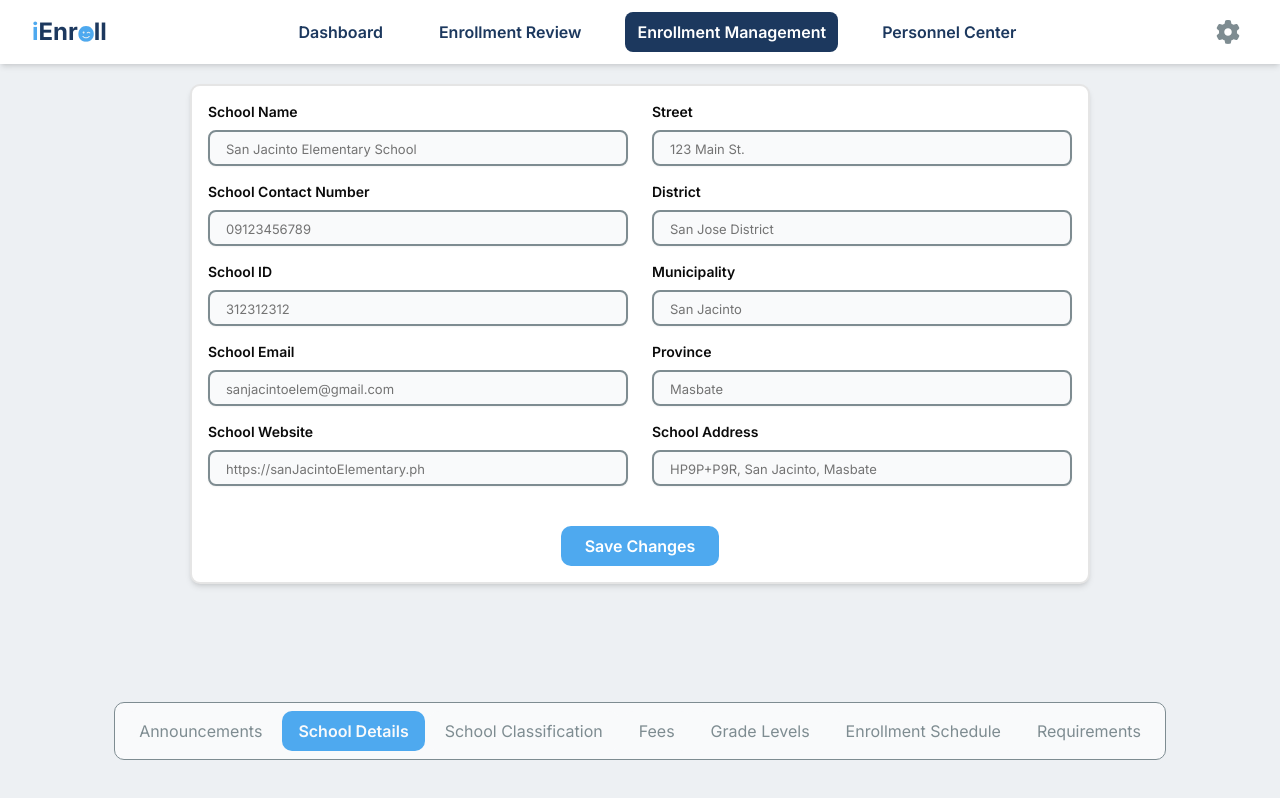
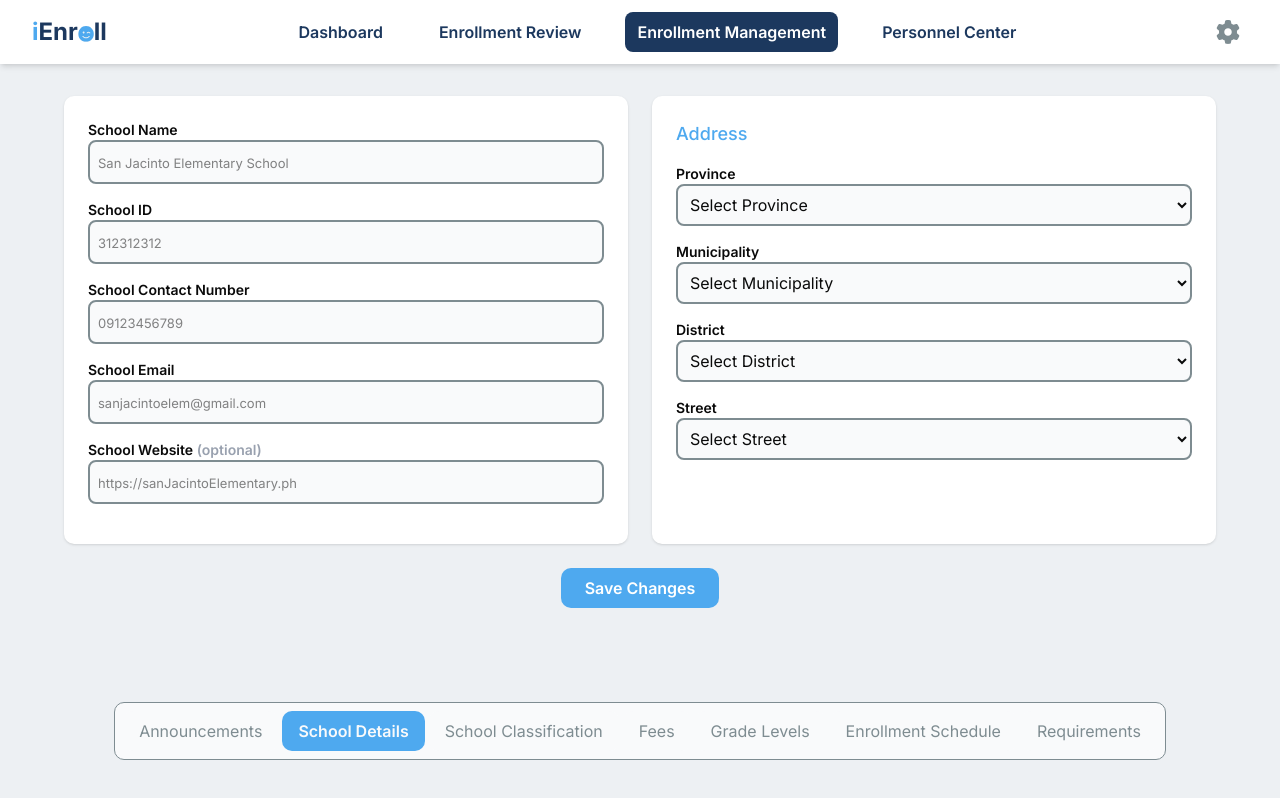
Before and after one commit to marcusAlmo/iEnroll, a React (Vite) app in the folder client/: page /admin/enrollment-management in a window 1280 px wide. Both pictures are taken after a click on the button "School Details". Built offline with nearby package versions, Linux system fonts and the light colour scheme.

Commit message:
refactor:

```diff
--- a/client/src/app/admin/pages/enrollment-management/school-details/schooldetails.tsx
+++ b/client/src/app/admin/pages/enrollment-management/school-details/schooldetails.tsx
@@ -1,9 +1,9 @@
 import React from 'react';
-import { useForm } from 'react-hook-form';
+import { useForm, Controller } from 'react-hook-form';
 import { z } from 'zod';
 import { zodResolver } from '@hookform/resolvers/zod';
 import { Form } from "@/components/ui/form";
-import CustomInput from '@/components/CustomInput';
+import ImportedCustomInput from '@/components/CustomInput';
 
 // Schema
 const schoolDetailsSchema = z.object({
@@ -13,13 +13,116 @@ const schoolDetailsSchema = z.object({
   district: z.string().max(100, { message: "District must not exceed 100 characters." }),
   municipality: z.string().max(100, { message: "Municipality must not exceed 100 characters." }),
   province: z.string().max(100, { message: "Province must not exceed 100 characters." }),
-  address: z.string().max(200, { message: "Address must not exceed 200 characters." }),
   contactNumber: z.string().max(20, { message: "Contact number must not exceed 20 characters." }),
   email: z.string().email({ message: "Invalid email format." }),
   website: z.string().url({ message: "Must be a valid URL." }).optional(),
 });
 
 type SchoolFormData = z.infer<typeof schoolDetailsSchema>;
+
+// Fixed CustomInput Component
+const CustomInput = ({
+  control,
+  name,
+  label,
+  placeholder,
+  inputStyle,
+  labelStyle,
+  optional = false
+}: {
+  control: any;
+  name: string;
+  label: string;
+  placeholder: string;
+  inputStyle?: string;
+  labelStyle?: string;
+  optional?: boolean;
+}) => (
+  <Controller
+    control={control}
+    name={name}
+    render={({ field, fieldState: { error } }) => (
+      <div className="mb-4">
+        <label className={labelStyle || "block text-sm font-medium mb-2"}>
+          {label} {optional && <span className="text-gray-400 text-sm">(optional)</span>}
+        </label>
+        <input
+          {...field}
+          placeholder={placeholder}
+          className={inputStyle || "w-full p-3 rounded-md border border-gray-200 bg-gray-50"}
+          type={name === "email" ? "email" : "text"}
+        />
+        {error && <p className="text-red-500 text-xs mt-1">{error.message}</p>}
+      </div>
+    )}
+  />
+);
+
+// Fixed CustomSelect Component
+const CustomSelect = ({
+  control,
+  name,
+  label,
+  options,
+  selectStyle,
+  labelStyle
+}: {
+  control: any;
+  name: string;
+  label: string;
+  options: { [key: string]: string | number }[];
+  selectStyle?: string;
+  labelStyle?: string;
+}) => (
+  <Controller
+    control={control}
+    name={name}
+    render={({ field, fieldState: { error } }) => (
+      <div className="mb-4">
+        <label className={labelStyle || "block text-sm font-medium mb-2"}>{label}</label>
+        <select
+          {...field}
+          className={selectStyle || "w-full p-3 rounded-md border border-gray-200 bg-gray-50 appearance-none"}
+        >
+          <option value="">Select {label}</option>
+          {options.map((option) => (
+            <option
+              key={option[`${name}Id`]}
+              value={option[name]}
+            >
+              {option[name]}
+            </option>
+          ))}
+        </select>
+        {error && <p className="text-red-500 text-xs mt-1">{error.message}</p>}
+      </div>
+    )}
+  />
+);
+
+// Mock data
+const provinces = [
+  { provinceId: 1, province: 'Masbate' },
+  { provinceId: 2, province: 'Cebu' },
+];
+
+const municipalities = [
+  { municipalityId: 1, municipality: 'San Jacinto' },
+  { municipalityId: 2, municipality: 'Cebu City' },
+  { municipalityId: 3, municipality: 'San Jose' },
+];
+
+const districts = [
+  { districtId: 1, district: 'San Jose District' },
+  { districtId: 2, district: 'North District' },
+  { districtId: 3, district: 'San Jacinto' },
+];
+
+const streets = [
+  { streetId: 1, street: '123 Main Street' },
+  { streetId: 2, street: 'Oak Street' },
+  { streetId: 3, street: 'Masbate' },
+];
 
 export default function SchoolDetails() {
   const form = useForm<SchoolFormData>({
@@ -31,7 +134,6 @@ export default function SchoolDetails() {
       district: '',
       municipality: '',
       province: '',
-      address: '',
       contactNumber: '',
       email: '',
       website: '',
@@ -39,118 +141,122 @@ export default function SchoolDetails() {
   });
 
   const onSubmit = (data: SchoolFormData) => {
-    const fullAddress = `${data.street}, ${data.district}, ${data.municipality}, ${data.province}`;
-
-    // update the address field with the generated address
-    form.setValue("address", fullAddress);
-
-    console.log('Full Address:', fullAddress);
-    console.log('School Details Submitted:', { ...data, address: fullAddress });
+    console.log('School Details Submitted:', data);
   };
 
   return (
-    <div className="bg-white shadow-md rounded-lg p-4 border-2 my-5 max-w-[900px] max-h-[100x]w-full mx-auto">
+    <div className="bg-container-1 py-8 px-4">
+      <div className="w-full max-w-6xl mx-auto">
         <Form {...form}>
-        <form onSubmit={form.handleSubmit(onSubmit)} className="grid grid-cols-2 gap-6">
-          {/* Column 1 */}
-          <div className="flex flex-col gap-4">
+          <form onSubmit={form.handleSubmit(onSubmit)} >
+            <div className="grid grid-cols-1 md:grid-cols-2 gap-6 ">
+              {/* Left card */}
+              <div className="bg-white shadow-sm rounded-lg p-6">
+                <div className="space-y-4">
                   <CustomInput
                     control={form.control}
                     name="name"
                     label="School Name"
                     placeholder="San Jacinto Elementary School"
-              inputStyle="w-full p-4 rounded-md border-2 border-text-2 bg-background focus:outline-none focus:ring-2 focus:ring-blue-300 placeholder:text-[13px]"
+                    inputStyle="w-full p-2 rounded-md border-2 border-text-2 bg-background focus:outline-none focus:ring-2 focus:ring-blue-300 placeholder:text-[13px]"
                     labelStyle="block text-sm font-semibold"
                   />
+
+                  <CustomInput
+                    control={form.control}
+                    name="id"
+                    label="School ID"
+                    placeholder="312312312"
+                    inputStyle="w-full p-2 rounded-md border-2 border-text-2 bg-background focus:outline-none focus:ring-2 focus:ring-blue-300 placeholder:text-[13px]"
+                    labelStyle="block text-sm font-semibold"
+                  />
+
                   <CustomInput
                     control={form.control}
                     name="contactNumber"
                     label="School Contact Number"
                     placeholder="09123456789"
-              inputStyle="w-full p-4 rounded-md border-2 border-text-2 bg-background focus:outline-none focus:ring-2 focus:ring-blue-300 placeholder:text-[13px]"
+                    inputStyle="w-full p-2 rounded-md border-2 border-text-2 bg-background focus:outline-none focus:ring-2 focus:ring-blue-300 placeholder:text-[13px]"
                     labelStyle="block text-sm font-semibold"
                   />
-            <CustomInput
-              control={form.control}
-              name="id"
-              label="School ID"
-              placeholder="312312312"
-              inputStyle="w-full p-4 rounded-md border-2 border-text-2 bg-background focus:outline-none focus:ring-2 focus:ring-blue-300 placeholder:text-[13px]"
-              labelStyle="block text-sm font-semibold"
-            />
+
                   <CustomInput
                     control={form.control}
                     name="email"
                     label="School Email"
                     placeholder="sanjacintoelem@gmail.com"
-              inputStyle="w-full p-4 rounded-md border-2 border-text-2 bg-background focus:outline-none focus:ring-2 focus:ring-blue-300 placeholder:text-[13px]"
+                    inputStyle="w-full p-2 rounded-md border-2 border-text-2 bg-background focus:outline-none focus:ring-2 focus:ring-blue-300 placeholder:text-[13px]"
                     labelStyle="block text-sm font-semibold"
                   />
+
                   <CustomInput
                     control={form.control}
                     name="website"
                     label="School Website"
                     placeholder="https://sanJacintoElementary.ph"
-              inputStyle="w-full p-4 rounded-md border-2 border-text-2 bg-background focus:outline-none focus:ring-2 focus:ring-blue-300 placeholder:text-[13px]"
+                    inputStyle="w-full p-2 rounded-md border-2 border-text-2 bg-background focus:outline-none focus:ring-2 focus:ring-blue-300 placeholder:text-[13px]"
+                    labelStyle="block text-sm font-semibold"
+                    optional={true}
+                  />
+                </div>
+              </div>
+
+              {/* Right card */}
+              <div className="bg-white shadow-sm rounded-lg p-6">
+                <h2 className="text-lg font-medium text-accent mb-4">Address</h2>
+                <div className="space-y-4">
+                  <CustomSelect
+                    control={form.control}
+                    name="province"
+                    label="Province"
+                    options={provinces}
+                    selectStyle="w-full p-2 rounded-md border-2 border-text-2 bg-background focus:outline-none focus:ring-2 focus:ring-blue-300 placeholder:text-[13px]"
+                    labelStyle="block text-sm font-semibold"
+                  />
+
+                  <CustomSelect
+                    control={form.control}
+                    name="municipality"
+                    label="Municipality"
+                    options={municipalities}
+                    selectStyle="w-full p-2 rounded-md border-2 border-text-2 bg-background focus:outline-none focus:ring-2 focus:ring-blue-300 placeholder:text-[13px]"
+                    labelStyle="block text-sm font-semibold"
+                  />
+
+                  <CustomSelect
+                    control={form.control}
+                    name="district"
+                    label="District"
+                    options={districts}
+                    selectStyle="w-full p-2 rounded-md border-2 border-text-2 bg-background focus:outline-none focus:ring-2 focus:ring-blue-300 placeholder:text-[13px]"
+                    labelStyle="block text-sm font-semibold"
+                  />
+
+                  <CustomSelect
+                    control={form.control}
+                    name="street"
+                    label="Street"
+                    options={streets}
+                    selectStyle="w-full p-2 rounded-md border-2 border-text-2 bg-background focus:outline-none focus:ring-2 focus:ring-blue-300 placeholder:text-[13px]"
                     labelStyle="block text-sm font-semibold"
                   />
                 </div>
-
-          {/* Column 2 */}
-          <div className="flex flex-col gap-4">
-            <CustomInput
-              control={form.control}
-              name="street"
-              label="Street"
-              placeholder="123 Main St."
-              inputStyle="w-full p-4 rounded-md border-2 border-text-2 bg-background focus:outline-none focus:ring-2 focus:ring-blue-300 placeholder:text-[13px]"
-              labelStyle="block text-sm font-semibold"
-            />
-            <CustomInput
-              control={form.control}
-              name="district"
-              label="District"
-              placeholder="San Jose District"
-              inputStyle="w-full p-4 rounded-md border-2 border-text-2 bg-background focus:outline-none focus:ring-2 focus:ring-blue-300 placeholder:text-[13px]"
-              labelStyle="block text-sm font-semibold"
-            />
-            <CustomInput
-              control={form.control}
-              name="municipality"
-              label="Municipality"
-              placeholder="San Jacinto"
-              inputStyle="w-full p-4 rounded-md border-2 border-text-2 bg-background focus:outline-none focus:ring-2 focus:ring-blue-300 placeholder:text-[13px]"
-              labelStyle="block text-sm font-semibold"
-            />
-            <CustomInput
-              control={form.control}
-              name="province"
-              label="Province"
-              placeholder="Masbate"
-              inputStyle="w-full p-4 rounded-md border-2 border-text-2 bg-background focus:outline-none focus:ring-2 focus:ring-blue-300 placeholder:text-[13px]"
-              labelStyle="block text-sm font-semibold"
-            />
-            <CustomInput
-              control={form.control}
-              name="address"
-              label="School Address"
-              placeholder="HP9P+P9R, San Jacinto, Masbate"
-              inputStyle="w-full p-4 rounded-md border-2 border-text-2 bg-background focus:outline-none focus:ring-2 focus:ring-blue-300 placeholder:text-[13px]"
-              labelStyle="block text-sm font-semibold"
-            />
+              </div>
             </div>
 
         {/* Submit Button */}
           <div className="col-span-2 mt-4 flex justify-center">
             <button
               type="submit"
-              className="bg-accent py-2 px-6 rounded-[10px] font-semibold text-white transition duration-300 hover:bg-primary hover:text-background"
+              className="bg-accent  mt-2 py-2 px-6 rounded-[10px] font-semibold text-white transition duration-300 hover:bg-primary hover:text-background"
             >
               Save Changes
             </button>
           </div>
+
           </form>
         </Form>
       </div>
+    </div>
   );
 }
```
Lines whose indentation alone changed are shown as unchanged.
